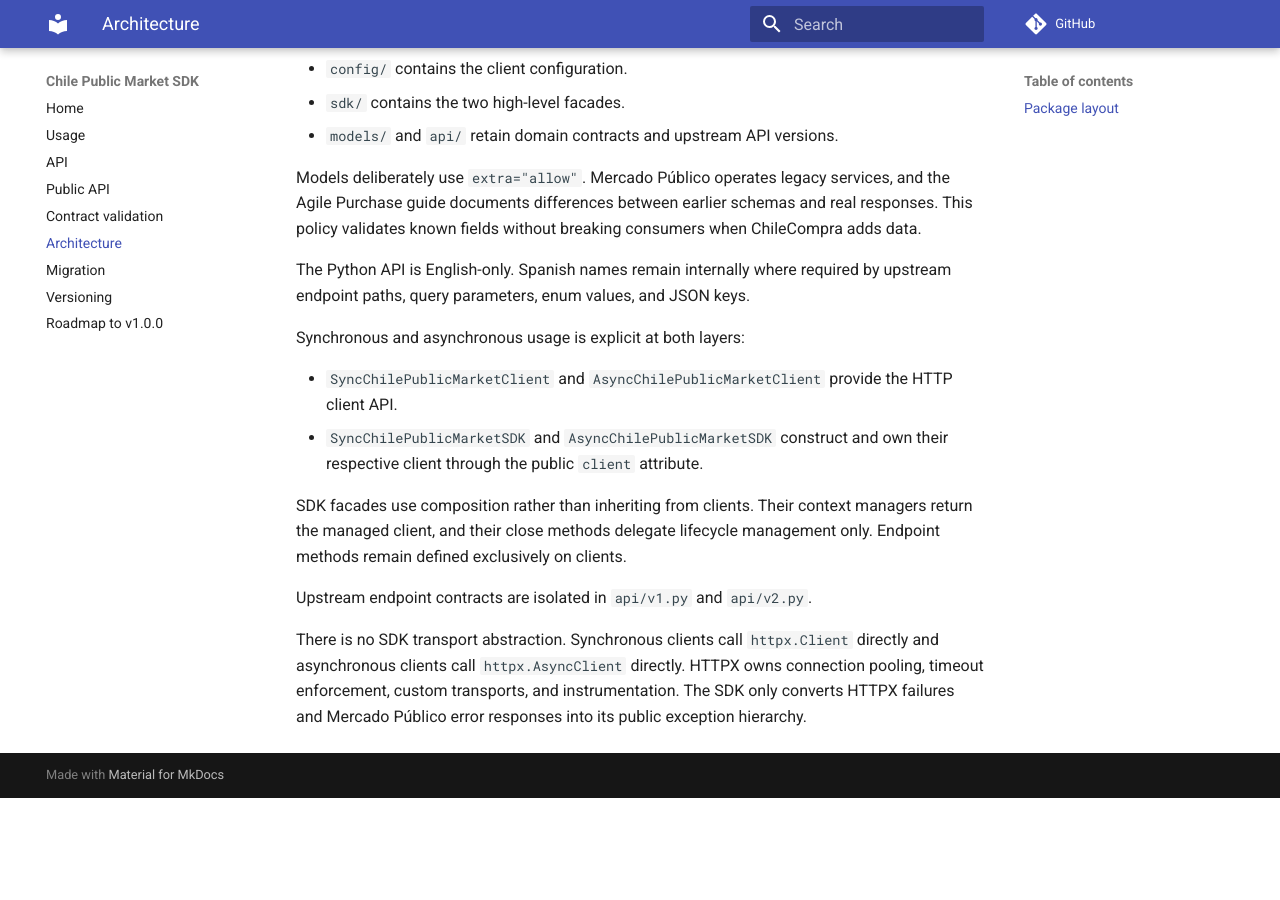
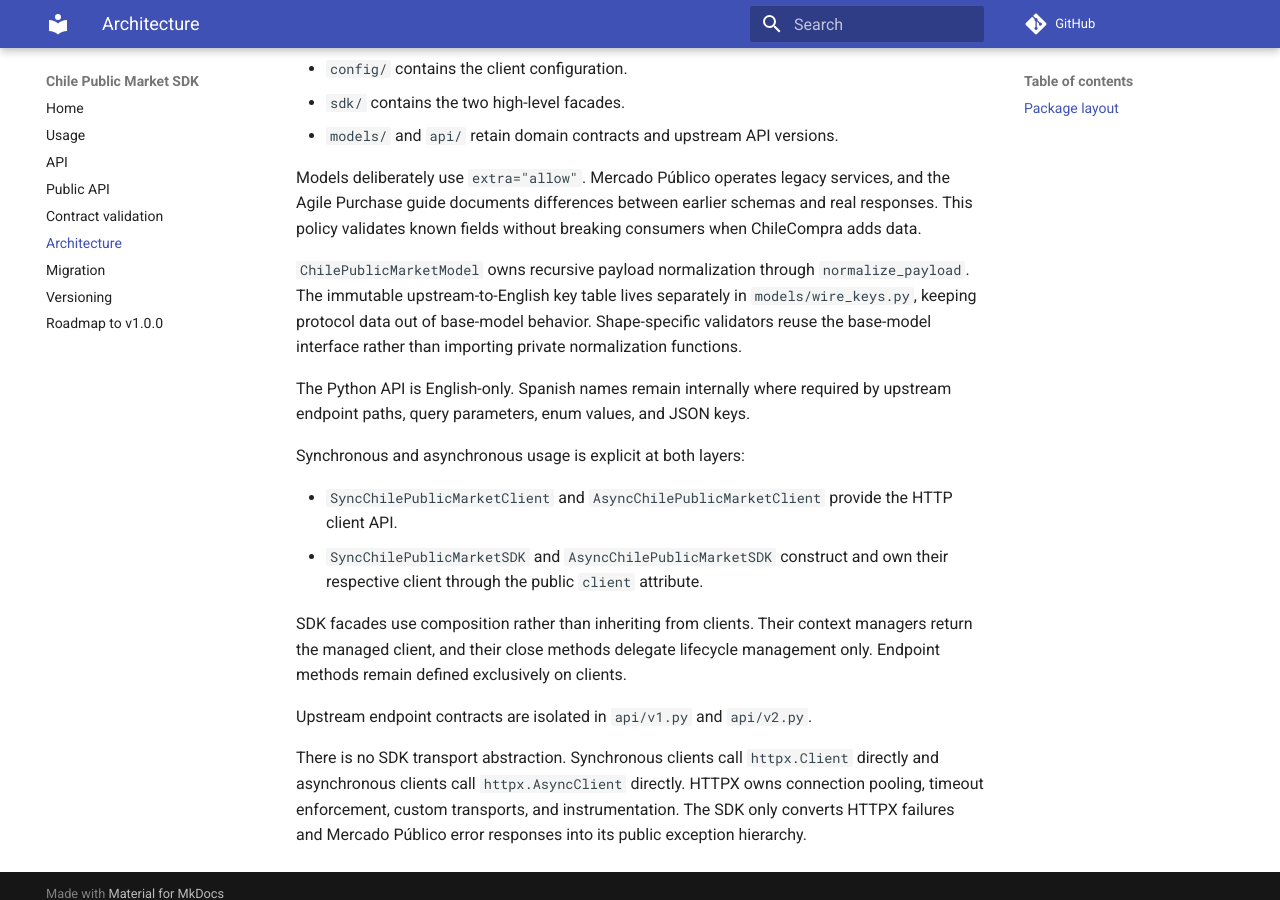
Before and after one commit to ezer-mackenzie/chile-public-market-sdk, an MkDocs documentation site: the page built from docs/architecture.md, in a window 1280 px wide and 900 px high, scrolled down 677 px. Built offline with MkDocs 1.6.1 and Material for MkDocs 9.7.7, drawn with Linux system fonts in a browser that asks for light colours; comment, search, counter and statistics services are not loaded; before the commit the page ends 1475 px from its top, so only the background shows below that.

Commit message:
docs: explain model normalization boundary

```diff
--- a/docs/architecture.md
+++ b/docs/architecture.md
@@ -29,6 +29,12 @@
 schemas and real responses. This policy validates known fields without
 breaking consumers when ChileCompra adds data.
 
+`ChilePublicMarketModel` owns recursive payload normalization through
+`normalize_payload`. The immutable upstream-to-English key table lives
+separately in `models/wire_keys.py`, keeping protocol data out of base-model
+behavior. Shape-specific validators reuse the base-model interface rather than
+importing private normalization functions.
+
 The Python API is English-only. Spanish names remain internally where required
 by upstream endpoint paths, query parameters, enum values, and JSON keys.
 
```
